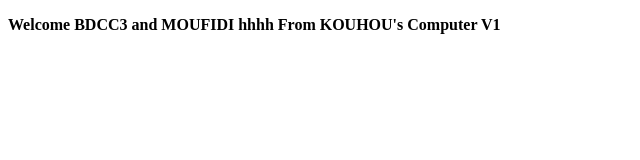
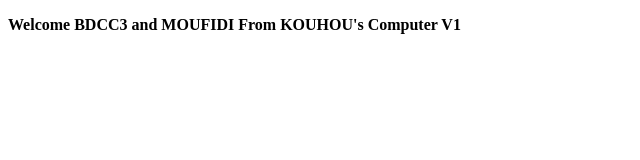
Before and after one commit to KouhouMohamed/tp4-docker, a plain HTML site: page index.html in a window 1280 px wide. Shown: the whole page, without its empty margins (0-640 px from the left). Drawn offline with Linux system fonts and the light colour scheme.

Commit message:
remove hhh

```diff
--- a/index.html
+++ b/index.html
@@ -6,7 +6,7 @@
 </head>
 <body>
 <p>
-    <strong>Welcome BDCC3 and MOUFIDI hhhh From KOUHOU's Computer V1</strong>
+    <strong>Welcome BDCC3 and MOUFIDI From KOUHOU's Computer V1</strong>
 </p>
 </body>
 </html>
```
